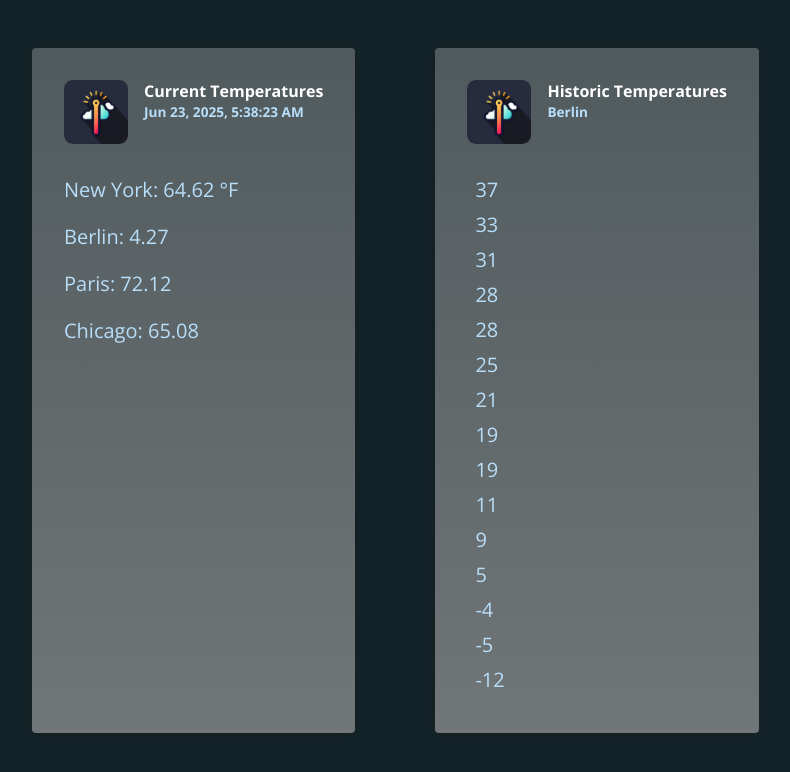
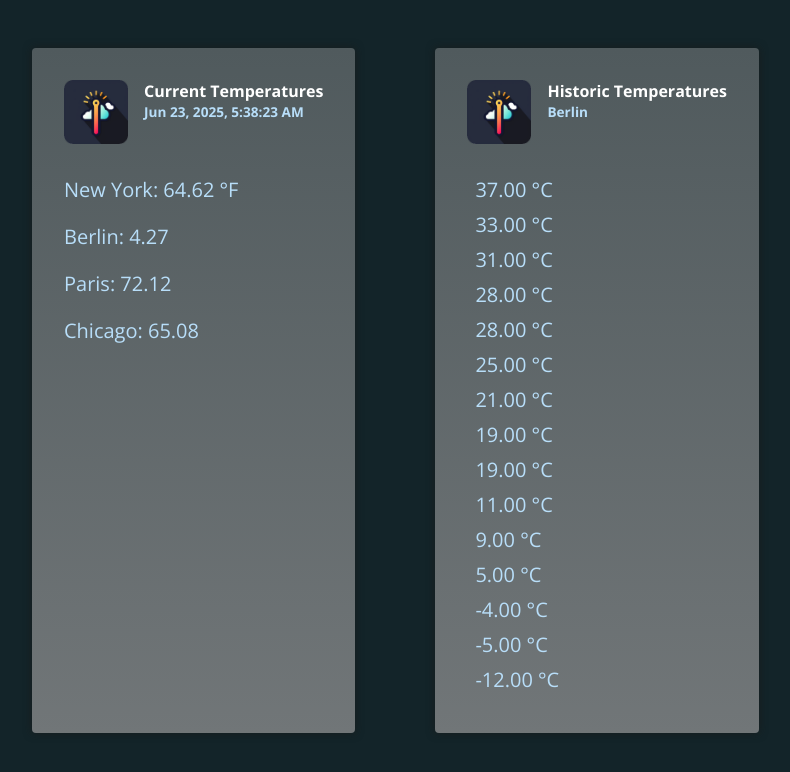
Before and after one commit to udashsanam/angular-projects, an Angular app in the folder pipes/: page / in a window 1280 px wide. Shown: the top 772 px of the page, without its empty margins (168-958 px from the left). Built offline with nearby package versions, Linux system fonts and the light colour scheme.

Commit message:
change array

```diff
--- a/pipes/src/app/app.component.html
+++ b/pipes/src/app/app.component.html
@@ -23,7 +23,7 @@
     </header>
     <ul>
       @for (temperature of historicTemperatures | sort:'desc'; track temperature) {
-      <li (click)="onReset($index)">{{ temperature }}</li>
+      <li (click)="onReset($index)">{{ temperature | temp : 'cel'}}</li>
       }
     </ul>
   </article>
--- a/pipes/src/app/app.component.ts
+++ b/pipes/src/app/app.component.ts
@@ -28,6 +28,9 @@ export class AppComponent {
   ];
 
   onReset(index: number) {
-    this.historicTemperatures[index] = 18;
+    // this.historicTemperatures[index] = 18;
+    const  newTemps = [...this.historicTemperatures]
+    newTemps[index] = 18;
+    this.historicTemperatures = newTemps;
   }
 }
```
